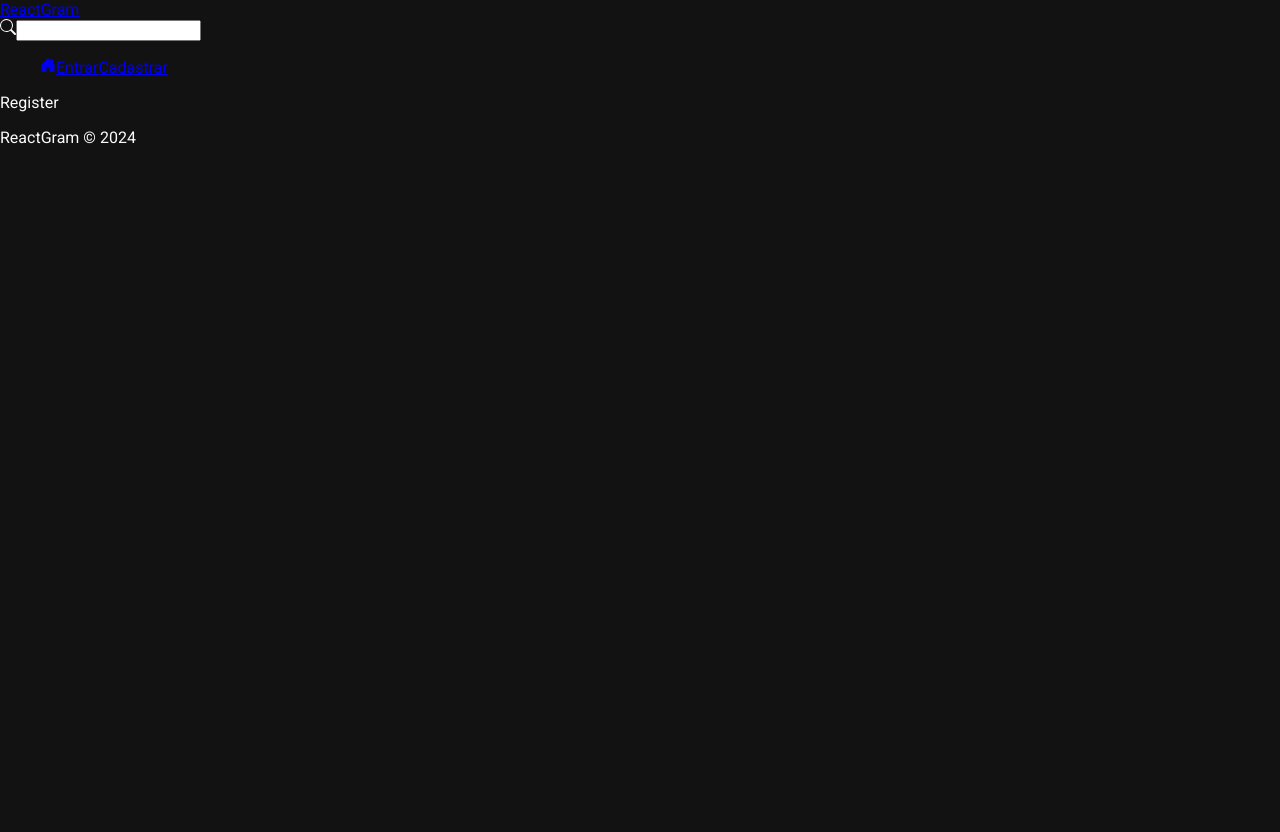
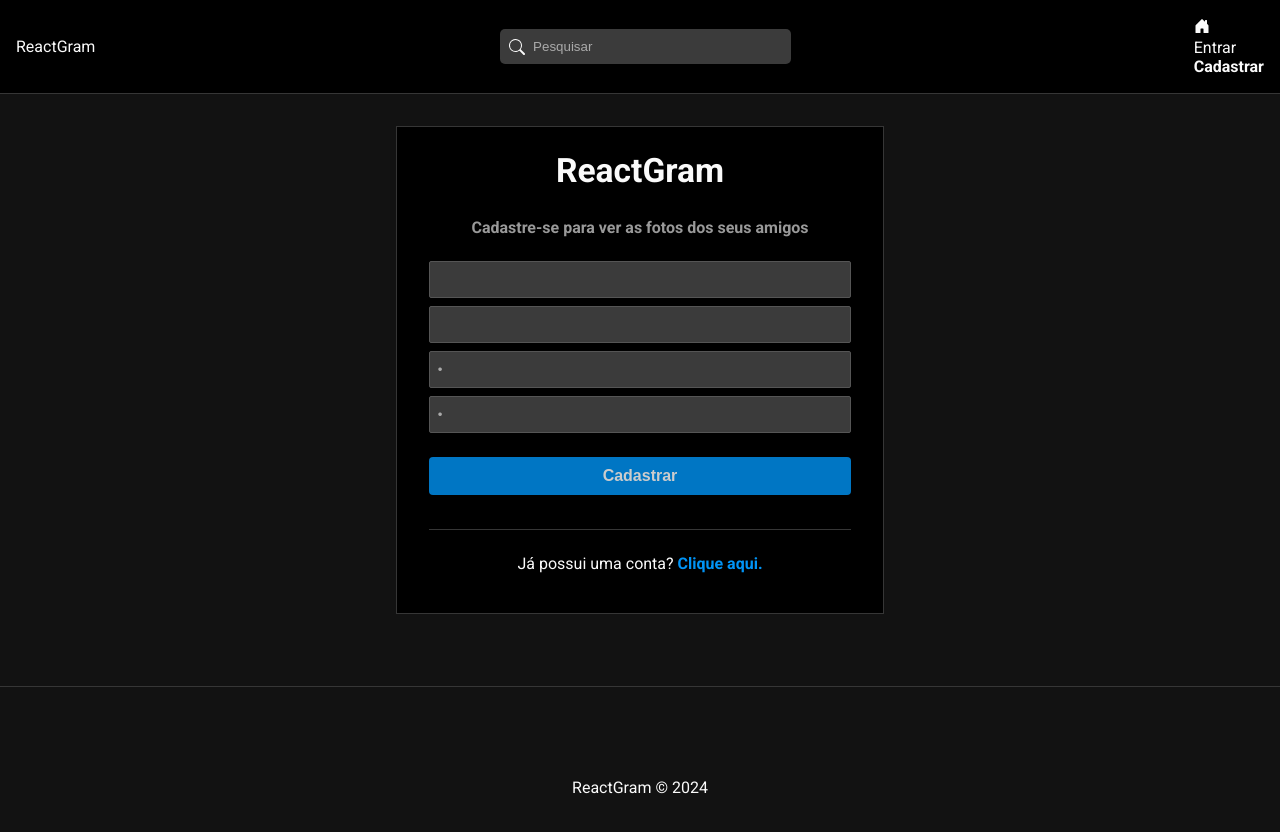
Before and after one commit to Edu29garcia/ReactGram, a React (Create React App) app in the folder frontend/: page /register in a window 1280 px wide. Shown: the top 832 px of the page. Before the commit the page ends 800 px from the top, so only its background shows below. Built offline with nearby package versions, Linux system fonts and the light colour scheme.

Commit message:
02/08 tarde

```diff
--- a/frontend/package.json
+++ b/frontend/package.json
@@ -10,6 +10,7 @@
     "react": "^18.3.1",
     "react-dom": "^18.3.1",
     "react-icons": "^5.2.1",
+    "react-redux": "^9.1.2",
     "react-router-dom": "^6.26.0",
     "react-scripts": "5.0.1",
     "web-vitals": "^2.1.4"
--- a/frontend/src/App.css
+++ b/frontend/src/App.css
@@ -0,0 +1,3 @@
+.container {
+  min-height: 70vh;
+}
--- a/frontend/src/App.js
+++ b/frontend/src/App.js
@@ -23,11 +23,13 @@ function App() {
     <div className="App">
       <BrowserRouter>
         <NavBar />
-        <Routes>
-          <Route path="/" element={<Home />} />
-          <Route path="/login" element={<Login />} />
-          <Route path="/register" element={<Register />} />
-        </Routes>
+        <div className="container">
+          <Routes>
+            <Route path="/" element={<Home />} />
+            <Route path="/login" element={<Login />} />
+            <Route path="/register" element={<Register />} />
+          </Routes>
+        </div>
         <Footer />
       </BrowserRouter>
     </div>
--- a/frontend/src/components/Footer.css
+++ b/frontend/src/components/Footer.css
@@ -0,0 +1,8 @@
+#footer {
+  background-color: #121212;
+  height: 200px;
+  display: flex;
+  justify-content: center;
+  align-items: center;
+  border-top: 1px solid #363636;
+}
--- a/frontend/src/components/NavBar.css
+++ b/frontend/src/components/NavBar.css
@@ -0,0 +1,44 @@
+#nav {
+  display: flex;
+  justify-content: space-between;
+  align-items: center;
+  background-color: #000;
+  border-bottom: 1px solid #363636;
+  padding: 0.1em 1em;
+}
+
+#search-form {
+  position: relative;
+  width: 20%;
+}
+
+#search-form svg {
+  position: absolute;
+  top: 10px;
+  left: 9px;
+}
+
+#search-form input {
+  padding-left: 2.5em;
+  border: none;
+  border-radius: 5px;
+  width: 100%;
+  margin: 0;
+}
+
+#nav-links {
+  display: flex;
+  align-items: center;
+}
+
+#nav-links li {
+  margin-right: 1em;
+}
+
+#nav-links span {
+  cursor: pointer;
+}
+
+#nav-links svg {
+  font-size: 1.5em;
+}
--- a/frontend/src/components/NavBar.jsx
+++ b/frontend/src/components/NavBar.jsx
@@ -13,16 +13,22 @@ const NavBar = () => {
   return (
     <nav id="nav">
       <Link to="/">ReactGram</Link>
-      <form>
+      <form id="search-form">
         <BsSearch />
-        <input type="text" />
+        <input type="text" placeholder="Pesquisar" />
       </form>
       <ul id="navlinks">
-        <NavLink to={"/"}>
-          <BsHouseDoorFill />
-        </NavLink>
-        <NavLink to={"/login"}>Entrar</NavLink>
-        <NavLink to={"/register"}>Cadastrar</NavLink>
+        <li>
+          <NavLink to={"/"}>
+            <BsHouseDoorFill />
+          </NavLink>
+        </li>
+        <li>
+          <NavLink to={"/login"}>Entrar</NavLink>
+        </li>
+        <li>
+          <NavLink to={"/register"}>Cadastrar</NavLink>
+        </li>
       </ul>
     </nav>
   );
--- a/frontend/src/index.css
+++ b/frontend/src/index.css
@@ -6,3 +6,83 @@ body {
   background-color: #121212;
   color: #fafafa;
 }
+
+a {
+  color: #fafafa;
+  text-decoration: none;
+}
+
+.active {
+  font-weight: bold;
+}
+
+ul {
+  list-style: none;
+}
+form {
+  display: flex;
+  flex-direction: column;
+}
+
+label {
+  display: flex;
+  flex-direction: column;
+  text-align: left;
+}
+
+label span {
+  font-weight: bold;
+  margin-bottom: 0.5em;
+  color: #aaa;
+  font-size: 0.7em;
+}
+
+input {
+  background-color: #3b3b3b;
+  color: #aaa;
+  border: 1px solid #555;
+  border-radius: 2px;
+  padding: 10px 8px;
+  outline: none;
+  margin-bottom: 0.6em;
+}
+
+input::placeholder {
+  color: #aaa;
+}
+
+.btn,
+button,
+input[type="Submit"] {
+  background-color: #0094f6;
+  color: #fff;
+  border: none;
+  border-radius: 4px;
+  padding: 10px 8px;
+  font-weight: bold;
+  cursor: pointer;
+  opacity: 0.8;
+  font-size: 1em;
+}
+
+input[type="Submit"] {
+  margin-top: 1em;
+}
+
+input:disabled {
+  cursor: not-allowed;
+  background-color: #000;
+}
+
+button:hover,
+input[type="Submit"]:hover {
+  opacity: 1;
+}
+
+.cancel-btn {
+  background-color: #ccc;
+}
+
+.hide {
+  display: none;
+}
--- a/frontend/src/index.js
+++ b/frontend/src/index.js
@@ -4,9 +4,15 @@ import "./index.css";
 import App from "./App";
 import reportWebVitals from "./reportWebVitals";
 
+// Redux
+import { Provider } from "react-redux";
+import { store } from "./store";
+
 const root = ReactDOM.createRoot(document.getElementById("root"));
 root.render(
   <React.StrictMode>
-    <App />
+    <Provider store={store}>
+      <App />
+    </Provider>
   </React.StrictMode>
 );
--- a/frontend/src/pages/Auth/Auth.css
+++ b/frontend/src/pages/Auth/Auth.css
@@ -0,0 +1,39 @@
+#login,
+#register {
+  border: 1px solid #363636;
+  background-color: #000;
+  padding: 1.5em 2em;
+  max-width: 33%;
+  margin: 2em auto;
+}
+
+#login h2,
+#register h2 {
+  text-align: center;
+  font-size: 2.1em;
+  margin-top: 0;
+}
+
+.subtitle {
+  font-weight: bold;
+  color: #999;
+  margin-bottom: 1.5em;
+}
+
+#login form,
+#register form {
+  padding-bottom: 1.5em;
+  margin-bottom: 1.5em;
+  border-bottom: 1px solid #363636;
+}
+
+#login p,
+#register p {
+  text-align: center;
+}
+
+#login p a,
+#register p a {
+  font-weight: bold;
+  color: #0094f6;
+}
--- a/frontend/src/pages/Auth/Register.jsx
+++ b/frontend/src/pages/Auth/Register.jsx
@@ -1,7 +1,67 @@
 import "./Auth.css";
 
+// Componentes
+import { Link } from "react-router-dom";
+
+// Hooks
+import { useEffect, useState } from "react";
+
 const Register = () => {
-  return <div>Register</div>;
+  const [name, setName] = useState("");
+  const [email, setEmail] = useState("");
+  const [password, setPassword] = useState("");
+  const [confirmPassword, setConfirmPassword] = useState("");
+
+  const handleSubmit = (e) => {
+    e.preventDefault();
+
+    const user = {
+      name,
+      email,
+      password,
+      confirmPassword,
+    };
+
+    console.log(user);
+  };
+
+  return (
+    <div id="register">
+      <h2>ReactGram</h2>
+      <p className="subtitle">Cadastre-se para ver as fotos dos seus amigos</p>
+      <form onSubmit={handleSubmit}>
+        <input
+          type="text"
+          placeholder="Nome"
+          onChange={(e) => setName(e.target.value)}
+          value={name || " "}
+        />
+        <input
+          type="text"
+          placeholder="E-mail"
+          onChange={(e) => setEmail(e.target.value)}
+          value={email || " "}
+        />
+        <input
+          type="password"
+          placeholder="Senha"
+          onChange={(e) => setPassword(e.target.value)}
+          value={password || " "}
+        />
+        <input
+          type="password"
+          placeholder="Confirme a senha"
+          onChange={(e) => setConfirmPassword(e.target.value)}
+          value={confirmPassword || " "}
+        />
+        <input type="submit" value="Cadastrar" />
+      </form>
+      <p>
+        {" "}
+        Já possui uma conta? <Link to={"/login"}>Clique aqui.</Link>{" "}
+      </p>
+    </div>
+  );
 };
 
 export default Register;
--- /dev/null
+++ b/frontend/src/store.jsx
@@ -0,0 +1,5 @@
+import { configureStore } from "@reduxjs/toolkit";
+
+export const store = configureStore({
+  reducer: {},
+});
```
Also changed, not shown: 1 other file (tests, documents, lock files or other folders).
